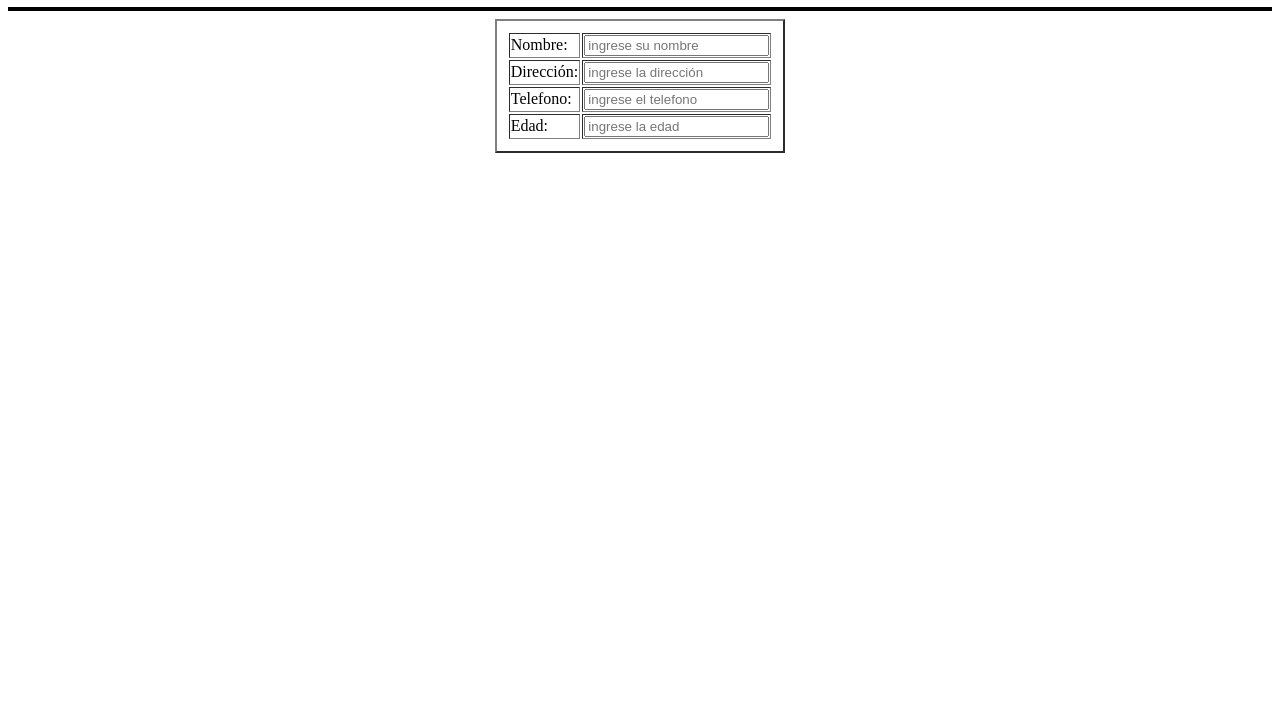
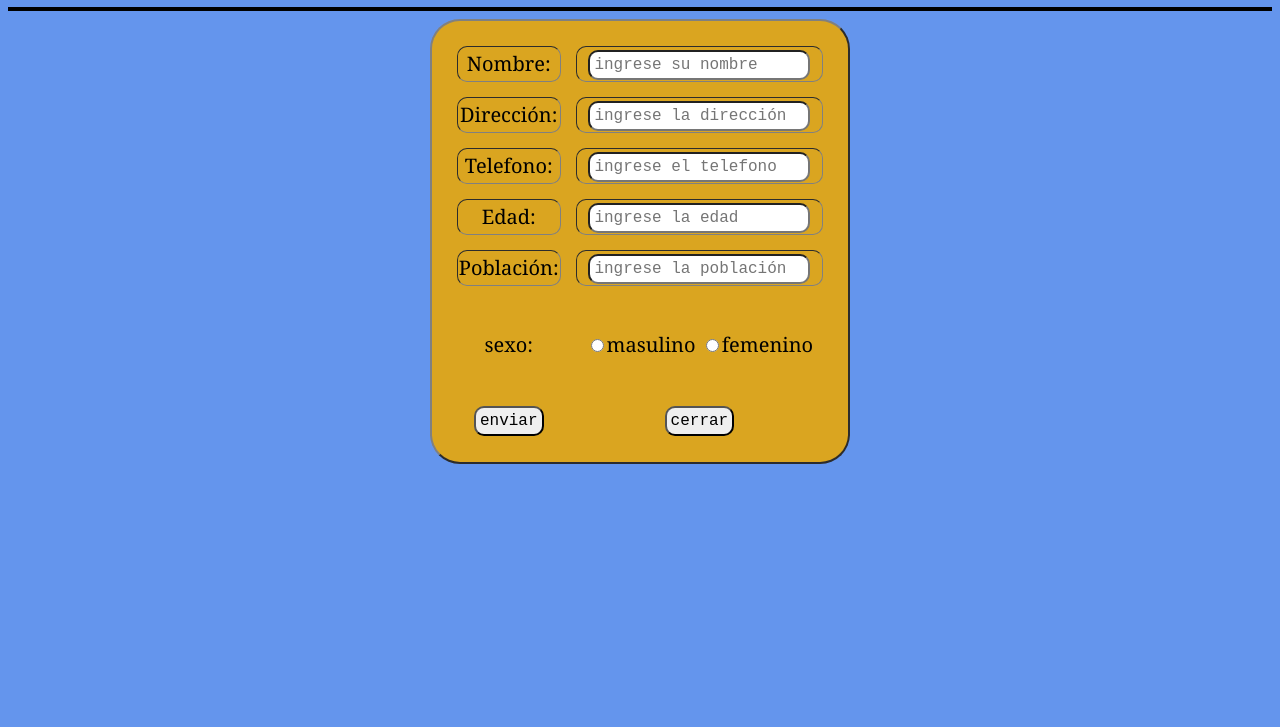
Before and after one commit to Javivu748/Javimesa1DAW, a plain HTML site: page frames.html in a window 1280 px wide. Shown: the part 73-800 px from the top of the page. Drawn offline with Linux system fonts and the light colour scheme.

Commit message:
"Added CSS styles for body, table, input, and form elements; added form fields for población and sexo; added submit and close buttons to the form."

```diff
--- a/frames.html
+++ b/frames.html
@@ -6,19 +6,63 @@
     <title>ejemploFrames</title>
 </head>
 <style>
+    body{
+        background-color: cornflowerblue;
+    }
     h1{
         text-align: center;
         font-family: Arial, Helvetica, sans-serif;
     }
     table{
         padding: 10px;
-
+        background-color:goldenrod;
+        border-radius: 30px;
+        font-size: 20px;
+        font-family: Cambria, Cochin, Georgia, Times, 'Times New Roman', serif;
+        border-spacing: 15px;
 
 
     }
     hr{
         border: 2px solid black;
+
     }
+    input{
+        padding: 4px;
+        font-family: 'Courier New', Courier, monospace;
+        border-radius: 10px;
+        font-size: 16px;
+
+    }
+    .forml1{
+        margin: 10px;
+        align:center;
+        border-collapse: collapse;
+        margin: 20px auto;
+    }
+    td{
+        border-radius: 10px;
+        text-align: center;
+
+    }
+    .masfem{
+        padding: 10px;
+        border: 1px;
+
+    }
+    .sexoo{
+        border: 1px;
+    }
+    .enviar{
+        border: 1px;
+    }
+    .closeee{
+        border: 1px;
+
+
+
+    }
+
 
 
 </style>
@@ -30,6 +74,7 @@
 
     <table align="center" border="2">
         <tr><td>
+            <form action="">
             Nombre:</td><td><input type="text" id="nombre" name="nombre" placeholder
                 ="ingrese su nombre"></td></tr>
             <tr><td>
@@ -38,11 +83,21 @@
             <tr><td>
                 Telefono: <td><input type="text" id="Telefono" name="Telefono" placeholder="ingrese el telefono"></td></td>
             </td></tr>
-            <tr><td>Edad: <td><input type="text" id="Edad" name="Edad" placeholder="ingrese la edad"></td></td></tr>
+            <tr><td>Edad: <td><input type="text" id="Edad" name="Edad" placeholder="ingrese la edad"></td>
+            </td></tr>
+            <tr><td>
+                Población: <td><input type="text" id="poblacion" name="poblacion" placeholder="ingrese la población"></td></td>
+            </td></tr>
+            <td class="sexoo">sexo:</td>
+            <td class="masfem"><p class="forml1">
 
+                <input type="radio" name="sexo">masulino
+                <input type="radio" name="sexo">femenino
 
+            </p></td>
+            <tr><td class="enviar"><input type="submit" value="enviar" name="enviar"></td><td class="closeee"><input type="submit" value="cerrar" class="cerrar" onclick="window.close();"></td><td</td></tr>
 
-
+            </form>
         </td></tr>
     </table>
 
```
